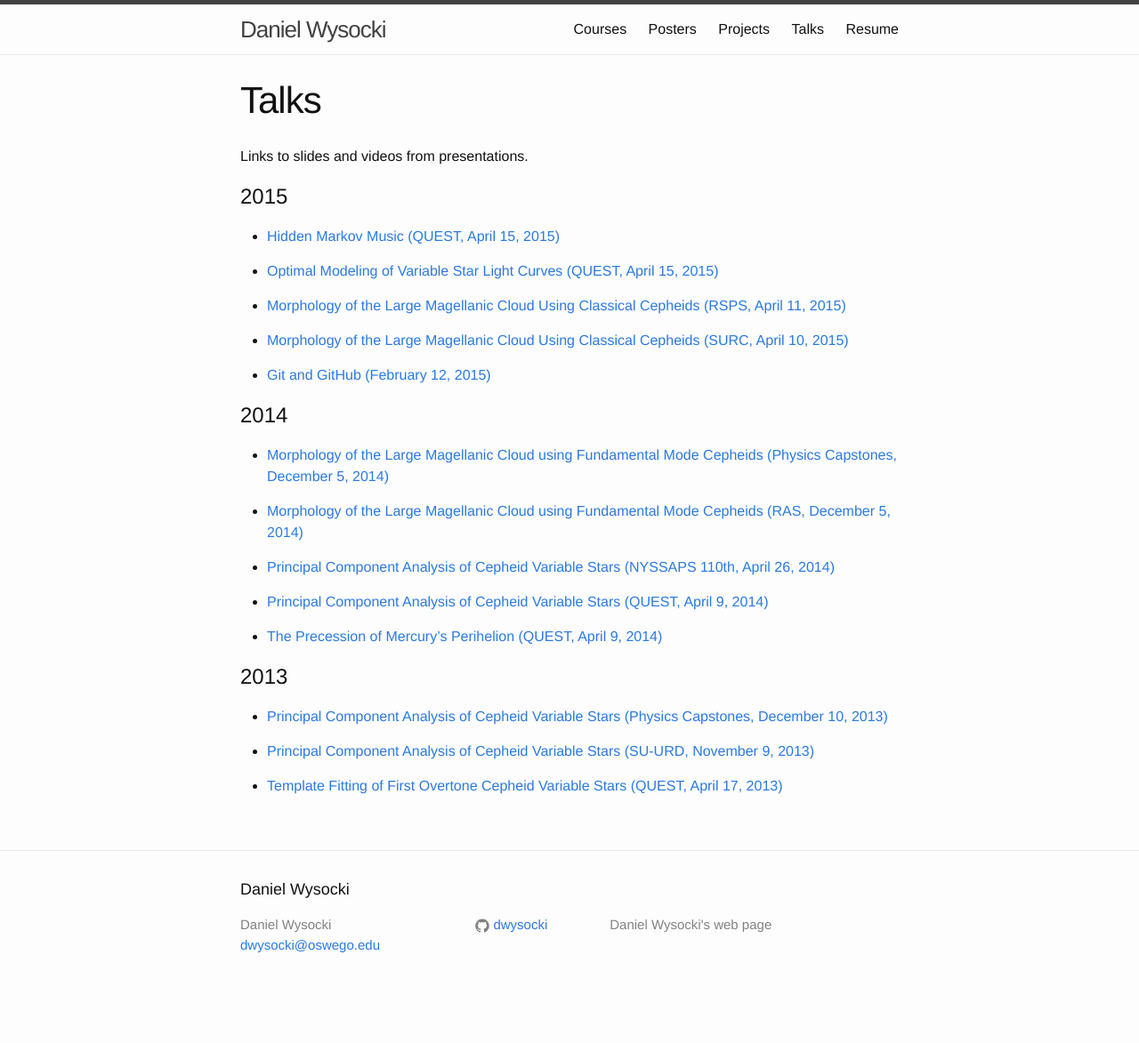
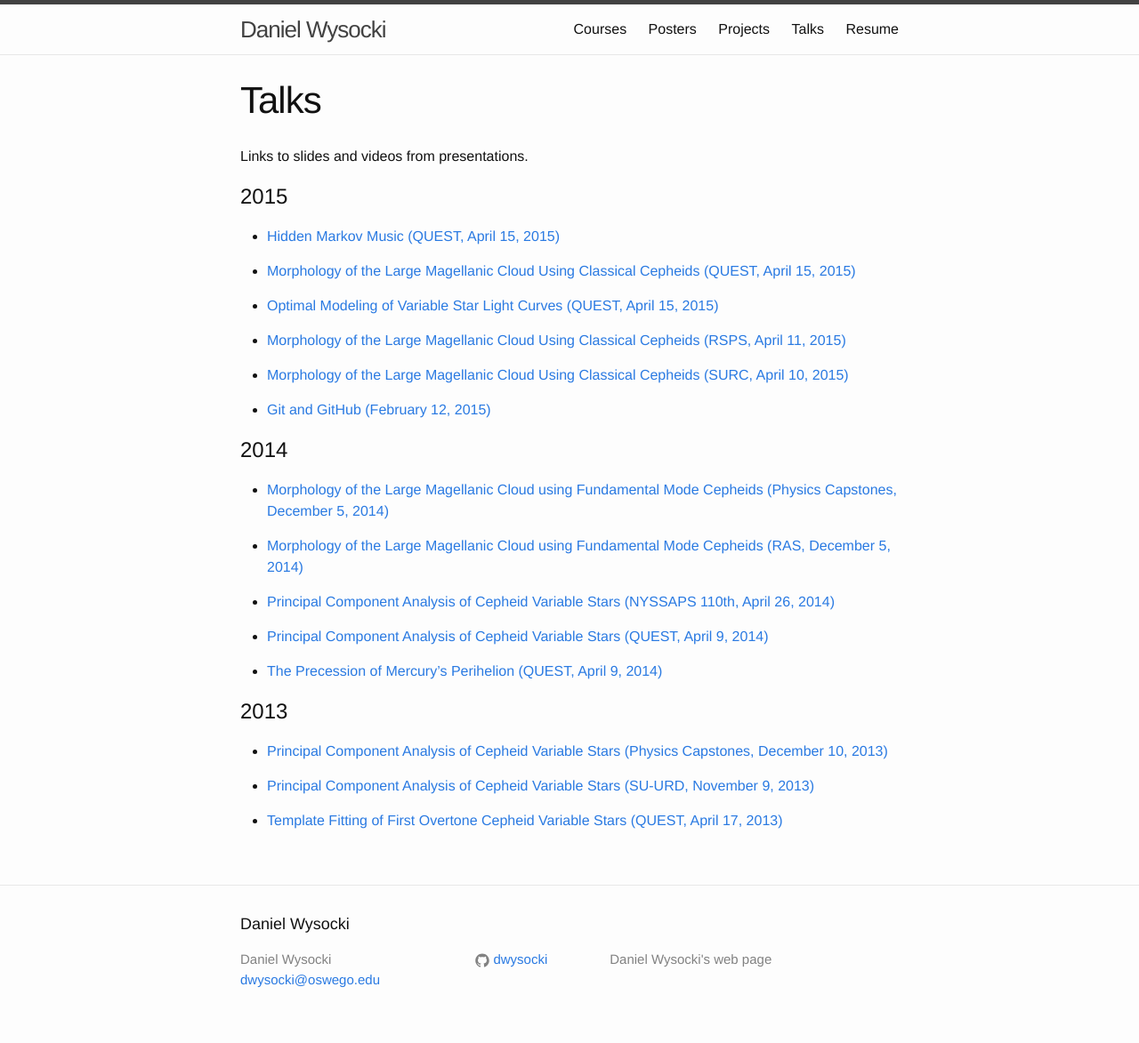
Before and after one commit to dwysocki/dwysocki.github.io, a Jekyll site: the page built from talks.md, in a window 1280 px wide. Shown: the whole page at 89% size. Built offline with Jekyll 4.4.1, drawn with Linux system fonts in a browser that asks for light colours; before the commit the page ends 1134 px from its top, so only the background shows below that.

Commit message:
Updating talk links

```diff
--- a/talks.md
+++ b/talks.md
@@ -11,6 +11,9 @@ Links to slides and videos from presentations.
 
 - [Hidden Markov Music (QUEST, April 15, 2015)](
     https://dwysocki.github.io/csc466/assets/presentations/hidden-markov-music-quest.pdf)
+
+- [Morphology of the Large Magellanic Cloud Using Classical Cepheids (QUEST, April 15, 2015)](
+    http://cs.oswego.edu/~dwysocki/presentations/2015-04-15_quest_lmc-morphology.pdf)
 
 - [Optimal Modeling of Variable Star Light Curves (QUEST, April 15, 2015)](
     http://cs.oswego.edu/~dwysocki/presentations/2015-04-15_quest_lightcurve.pdf)
```
